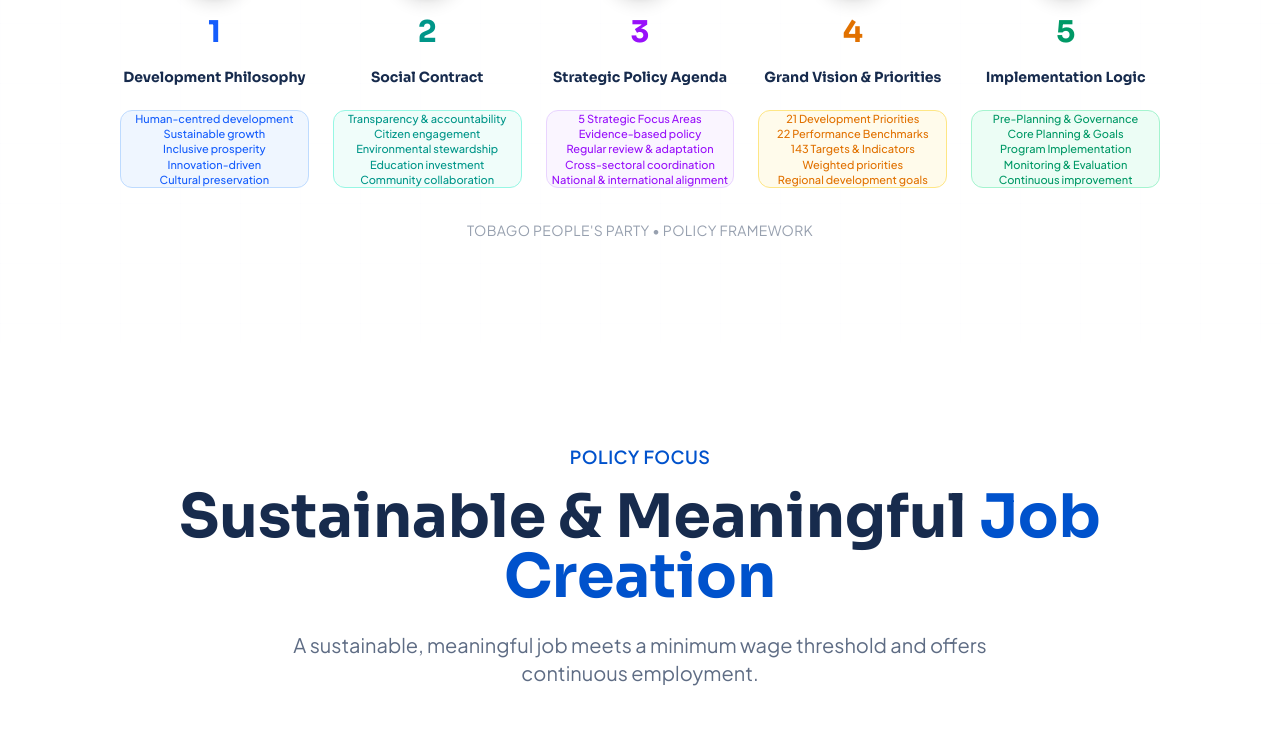
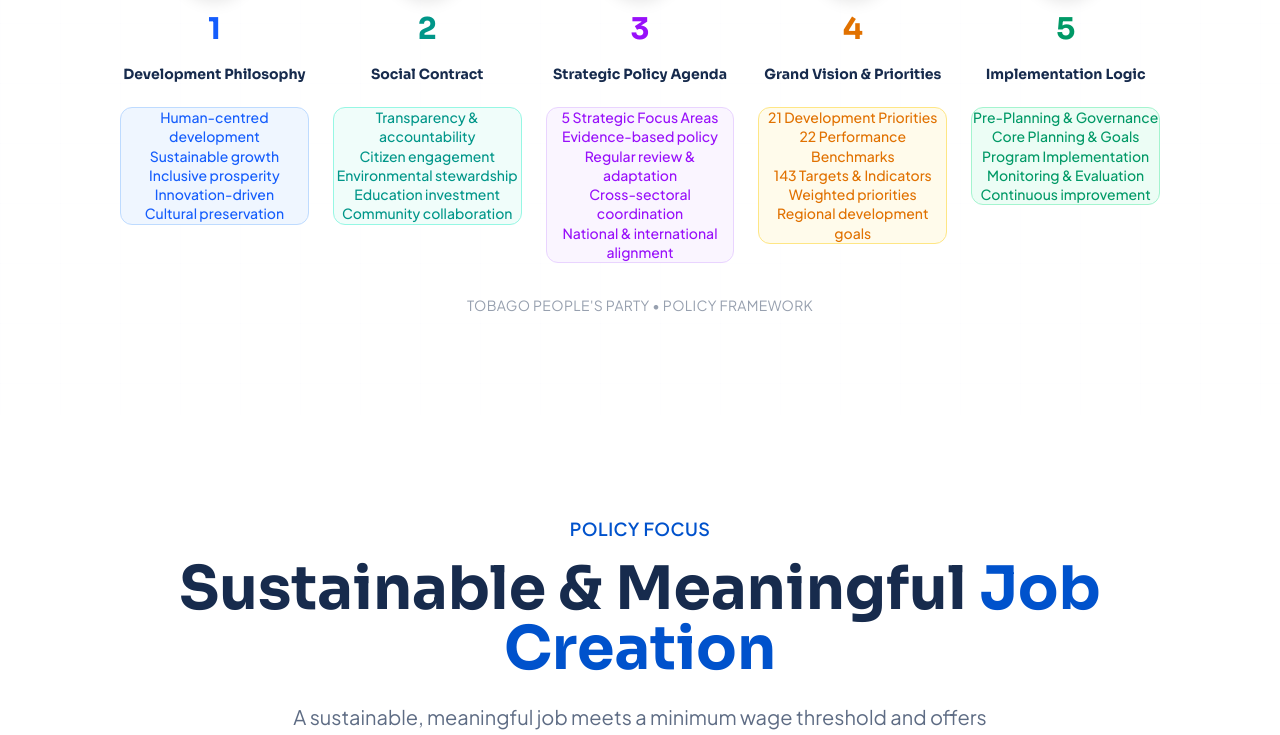
Before and after one commit to ultratelecom/tpp_manifesto, a Next.js app: page / in a window 1280 px wide. Shown: the part 1257-1992 px from the top of the page. Built offline with nearby package versions, Linux system fonts and the light colour scheme.

Commit message:
Increase pillar box text size and padding for readability

```diff
--- a/src/components/slides/PillarsSlide.tsx
+++ b/src/components/slides/PillarsSlide.tsx
@@ -218,12 +218,12 @@
               <div className="h-3" />
 
               {/* Key elements in colored box */}
-              <div className={`${pillar.boxBg} ${pillar.boxBorder} border rounded-xl px-4 py-3 w-full`}>
-                <ul className="space-y-1">
+              <div className={`${pillar.boxBg} ${pillar.boxBorder} border rounded-xl px-5 py-4 w-full`}>
+                <ul className="space-y-2">
                   {pillar.elements.map((element, idx) => (
                     <li
                       key={idx}
-                      className={`text-[11px] ${pillar.color} leading-snug font-medium`}
+                      className={`text-sm ${pillar.color} leading-snug font-medium`}
                     >
                       {element}
                     </li>
```
